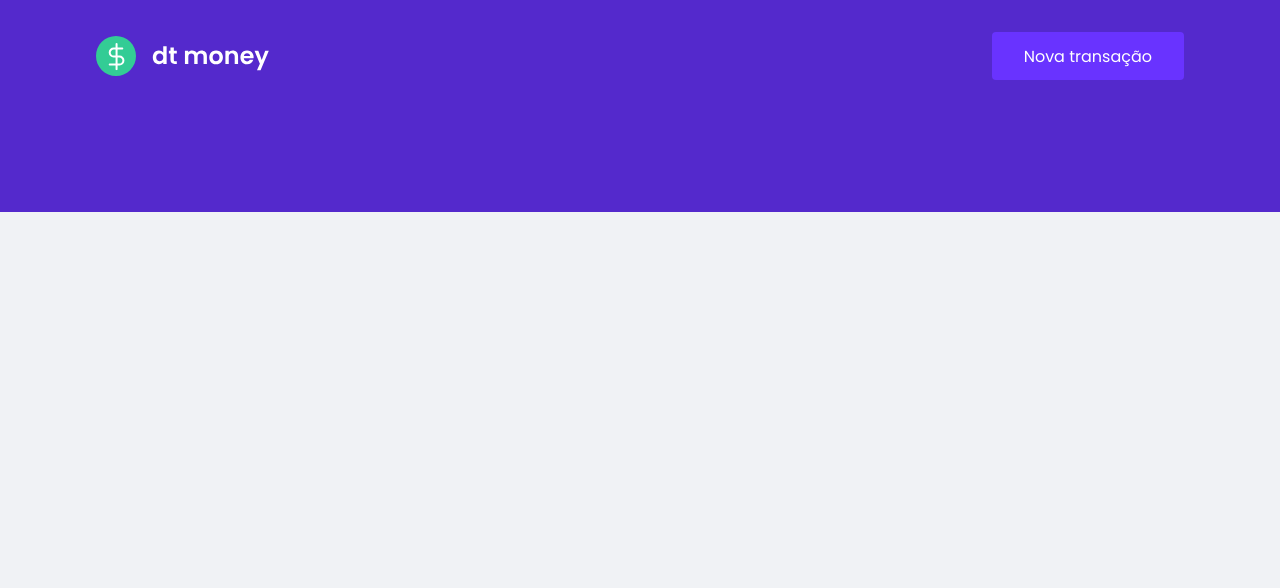
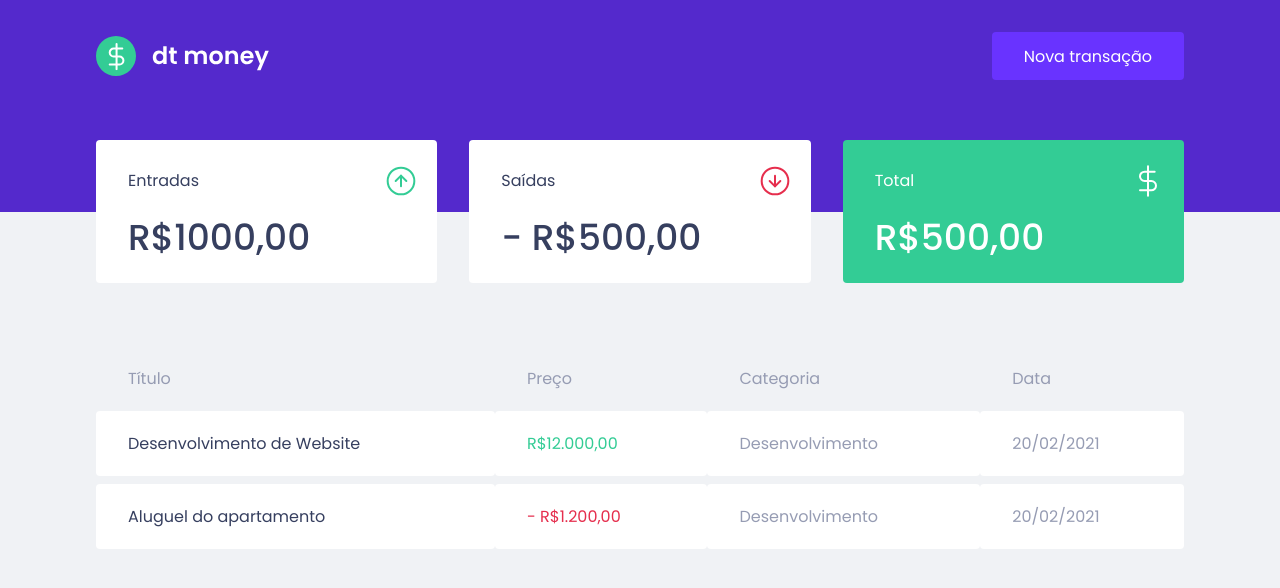
Before and after one commit to userthiago/ignite-dt-money, a React (Create React App) app: page / in a window 1280 px wide. Shown: the top 588 px of the page. Built offline with nearby package versions, Linux system fonts and the light colour scheme.

Commit message:
feat: Implementação dos componentes Dashboard, Summary e TransactionsTable.

```diff
--- a/public/index.html
+++ b/public/index.html
@@ -6,7 +6,7 @@
     <meta name="viewport" content="width=device-width, initial-scale=1" />
     <link rel="shortcut icon" href="favicon.png" type="image/png">
     <title>dt.money</title>
-    <link href="https://fonts.googleapis.com/css2?family=Poppins:wght@400;600&display=swap" rel="stylesheet">
+    <link href="https://fonts.googleapis.com/css2?family=Poppins:wght@400;500;600&display=swap" rel="stylesheet">
   </head>
   <body>
     <noscript>You need to enable JavaScript to run this app.</noscript>
--- a/src/App.tsx
+++ b/src/App.tsx
@@ -1,10 +1,13 @@
+import { Dashboard } from "./components/Dashboard";
 import { Header } from "./components/Header";
+
 import GlobalStyle from "./styles/global";
 
 export function App() {
   return (
     <>
       <Header />
+      <Dashboard />
       <GlobalStyle />
     </>
   );
--- /dev/null
+++ b/src/components/Dashboard/index.tsx
@@ -0,0 +1,13 @@
+import { Summary } from "../Summary";
+import { TransactionsTable } from "../TransactionsTable";
+
+import { DashboardContainer } from "./styles";
+
+export function Dashboard() {
+  return (
+    <DashboardContainer>
+      <Summary />
+      <TransactionsTable />
+    </DashboardContainer>
+  );
+}
--- /dev/null
+++ b/src/components/Dashboard/styles.ts
@@ -0,0 +1,7 @@
+import styled from 'styled-components';
+
+export const DashboardContainer = styled.main`
+  max-width: 1120px;
+  margin: 0 auto;
+  padding: 2.5rem 1rem;
+`;
--- /dev/null
+++ b/src/components/Summary/index.tsx
@@ -0,0 +1,32 @@
+import { SummaryContainer } from "./styles";
+import incomeImg from '../../assets/income.svg';
+import outcomeImg from '../../assets/outcome.svg';
+import totalImg from '../../assets/total.svg';
+
+export function Summary() {
+  return (
+    <SummaryContainer>
+      <div className="summary__item">
+        <header>
+          <p>Entradas</p>
+          <img src={incomeImg} alt="Icone Entradas"/>
+        </header>
+        <strong>R$1000,00</strong>
+      </div>
+      <div className="summary__item">
+        <header>
+          <p>Saídas</p>
+          <img src={outcomeImg} alt="Icone Saídas"/>
+        </header>
+        <strong>- R$500,00</strong>
+      </div>
+      <div className="summary__item summary__item--hightlight">
+        <header>
+          <p>Total</p>
+          <img src={totalImg} alt="Icone Total"/>
+        </header>
+        <strong>R$500,00</strong>
+      </div>
+    </SummaryContainer>
+  );
+}
--- /dev/null
+++ b/src/components/Summary/styles.ts
@@ -0,0 +1,43 @@
+import styled from 'styled-components';
+
+export const SummaryContainer = styled.div`
+  display: grid;
+  grid-template-columns: repeat(3, 1fr);
+  gap: 2rem;
+
+  margin-top: -7rem;
+
+  .summary {
+    &__item {
+      background: var(--shape);
+      padding: 1.56rem 1.25rem 1.125rem 2rem;
+      border-radius: 0.25rem;
+
+      color: var(--text-title);
+
+      header {
+        display: flex;
+        align-items: center;
+        justify-content: space-between;
+
+        p {
+          line-height: 1.5rem;
+        }
+      }
+
+      strong {
+        display: block;
+
+        margin-top: 0.875rem;
+        font-size: 2.25rem;
+        font-weight: 500;
+        line-height: 3.375rem;
+      }
+
+      &--hightlight {
+        background-color: var(--green);
+        color: var(--shape);
+      }
+    }
+  }
+`;
--- /dev/null
+++ b/src/components/TransactionsTable/index.tsx
@@ -0,0 +1,32 @@
+import { TransactionsTableContainer } from './styles';
+
+export function TransactionsTable() {
+  return (
+    <TransactionsTableContainer>
+      <table>
+        <thead>
+          <tr>
+            <th>Título</th>
+            <th>Preço</th>
+            <th>Categoria</th>
+            <th>Data</th>
+          </tr>
+        </thead>
+        <tbody>
+          <tr>
+            <td className="title">Desenvolvimento de Website</td>
+            <td className="deposit">R$12.000,00</td>
+            <td>Desenvolvimento</td>
+            <td>20/02/2021</td>
+          </tr>
+          <tr>
+            <td className="title">Aluguel do apartamento</td>
+            <td className="withdraw">- R$1.200,00</td>
+            <td>Desenvolvimento</td>
+            <td>20/02/2021</td>
+          </tr>
+        </tbody>
+      </table>
+    </TransactionsTableContainer>
+  );
+}
--- /dev/null
+++ b/src/components/TransactionsTable/styles.ts
@@ -0,0 +1,40 @@
+import styled from 'styled-components';
+
+export const TransactionsTableContainer = styled.div`
+  margin-top: 4rem;
+
+  table {
+    width: 100%;
+    border-spacing: 0 0.5rem;
+
+    th {
+      padding: 0.75rem 2rem;
+
+      color: var(--text-body);
+      font-weight: 400;
+      text-align: left;
+      line-height: 1.5rem;
+    }
+
+    td {
+      background: var(--shape);
+      padding: 1.25rem 2rem;
+      border: 0;
+      border-radius: 0.25rem;
+
+      color: var(--text-body);
+
+      &.title {
+        color: var(--text-title);
+      }
+
+      &.deposit {
+        color: var(--green);
+      }
+
+      &.withdraw {
+        color: var(--red);
+      }
+    }
+  }
+`;
--- a/src/styles/global.ts
+++ b/src/styles/global.ts
@@ -11,6 +11,7 @@
     --red: #E52E4D;
     --blue: #5429CC;
     --purple: #6933FF;
+    --green: #33CC95;
   }
 
   * {
```
